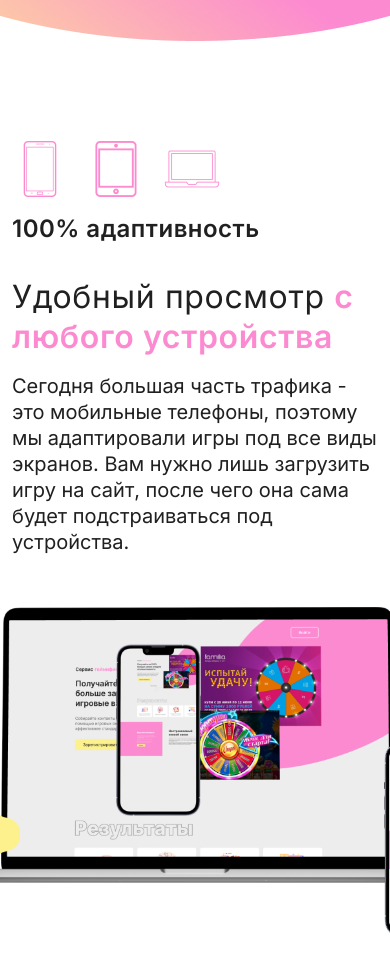
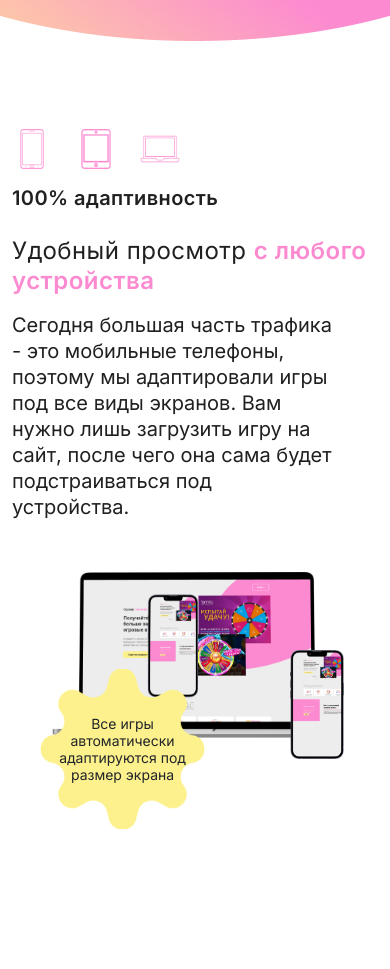
Before and after one commit to Dzidagor/wheel_of_fortune, a plain HTML site: page index.html in a window 390 px wide. Shown: the part 2040-3009 px from the top of the page. After the commit the page ends 2915 px from the top, so only its background shows below. Drawn offline with nearby package versions, Linux system fonts and the light colour scheme.

Commit message:
adv-2
mobile: done

```diff
--- a/sass/blocks/_adv-2.sass
+++ b/sass/blocks/_adv-2.sass
@@ -89,73 +89,33 @@
 
 @media (max-width: 1199.98px)
   .adv-2
-    // font-family: "Inter", sans-serif
-
     // .adv-2__block
     &__block
-      // padding-top: 100px
       padding-bottom: 135px
-      // display: flex
-      // justify-content: space-between
-      // align-items: center
       flex-direction: column
 
     // .adv-2__content-block
     &__content-block
       max-width: none
       margin-bottom: 52px
-      // color: $black
-
-    // .adv-2__icons
-    &__icons
-      // display: flex
-      // justify-content: space-between
-      // max-width: 208px
-      // margin-bottom: 16px
-
-    // .adv-2__icon
-    &__icon
 
     // .adv-2__subtitle
     &__subtitle
-      // font-weight: 600
-      // font-size: 24px
-      // line-height: 135.5%
-      // letter-spacing: 0.02em
       margin-bottom: 32px
 
     // .adv-2__title
     &__title
-      // font-weight: 400
       font-size: 32px
-      // line-height: 124.5%
-      // letter-spacing: 0.02em
-      // margin-bottom: 16px
       br
         display: none
-      // .adv-2__title_pink
-      &_pink
-        // font-weight: 600
-        // color: $pink
-
-    // .adv-2__text
-    &__text
-      // font-weight: 400
-      // font-size: 20px
-      // line-height: 130.5%
-      margin-bottom: 0
-
-    // .adv-2__img-block
-    &__img-block
-      // position: relative
 
     // .adv-2__img-laptop
     &__img-laptop
       width: 524px
       height: 280.4px
+
     // .adv-2__img-phone
     &__img-phone
-      // position: absolute
       right: -16px
       bottom: -49px
       width: 89.46px
@@ -163,21 +123,66 @@
 
     // .adv-2__star-block
     &__star-block
-      // display: flex
-      // justify-content: center
-      // align-items: center
-      // position: absolute
       left: -112px
       bottom: -47px
       width: 199px
       height: 199px
-      // background: no-repeat center center url('../img/adv-2/Star.png')
       background-size: cover
 
     // .adv-2__star-text
     &__star-text
       font-weight: 400
-      // font-size: 16px
-      // line-height: 19px
-      // text-align: center
-      // max-width: 190px
+
+
+@media (max-width: 767.98px)
+  .adv-2
+    // .adv-2__block
+    &__block
+      padding-top: 88px
+
+    // .adv-2__icons
+    &__icons
+      max-width: 168px
+
+    // .adv-2__icon
+    &__icon
+      width: 40px
+      height: 40px
+
+    // .adv-2__subtitle
+    &__subtitle
+      font-size: 20px
+      margin-bottom: 24px
+
+    // .adv-2__title
+    &__title
+      font-size: 24px
+
+    // .adv-2__text
+    &__text
+      max-width: 320px
+
+    // .adv-2__img-laptop
+    &__img-laptop
+      width: 313.95px
+      height: 168px
+
+    // .adv-2__img-phone
+    &__img-phone
+      width: 53.87px
+      height: 109px
+      right: 8px
+      bottom: -19px
+
+    // .adv-2__star-block
+    &__star-block
+      left: 2px
+      bottom: -89px
+      width: 165px
+      height: 160px
+
+    // .adv-2__star-text
+    &__star-text
+      font-size: 14px
+      line-height: 17px
+      max-width: 130px
```
Also changed, not shown: css/style.css, 1 other file.
